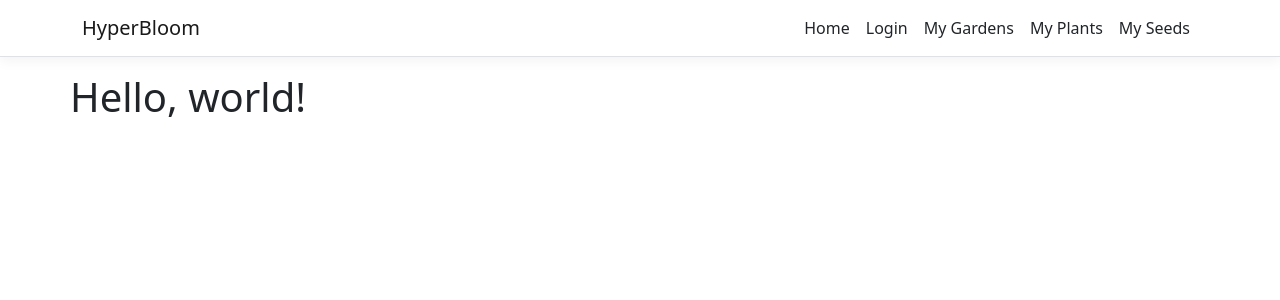
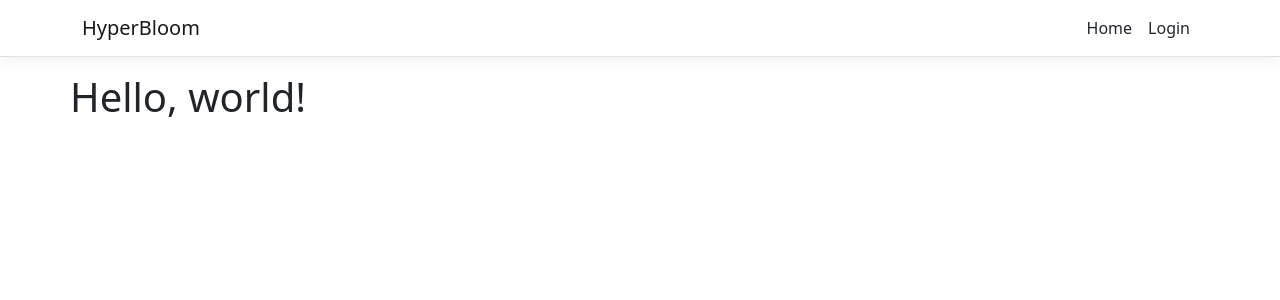
Before and after one commit to rBabett/hyperbloom, an Angular app in the folder HyperBloom/ClientApp/: page / in a window 1280 px wide. Shown: the top 300 px of the page. Built offline with nearby package versions, Linux system fonts and the light colour scheme.

Commit message:
change navmenu depending on if the user is logged in

```diff
--- a/HyperBloom/ClientApp/src/app/nav-menu/nav-menu.component.html
+++ b/HyperBloom/ClientApp/src/app/nav-menu/nav-menu.component.html
@@ -27,22 +27,27 @@
           >
             <a class="nav-link text-dark" [routerLink]="['/']">Home</a>
           </li>
-          <li class="nav-item" [routerLinkActive]="['link-active']">
+          <li *ngIf="!isLoggedIn" class="nav-item" [routerLinkActive]="['link-active']">
             <a class="nav-link text-dark" [routerLink]="['/login']"
             >Login</a
             >
           </li>
-          <li class="nav-item" [routerLinkActive]="['link-active']">
+          <li *ngIf="isLoggedIn" class="nav-item">
+            <a class="nav-link text-dark" (click)="logout()"
+            >Log out</a
+            >
+          </li>
+          <li *ngIf="isLoggedIn" class="nav-item" [routerLinkActive]="['link-active']">
             <a class="nav-link text-dark" [routerLink]="['/my-gardens']"
               >My Gardens</a
             >
           </li>
-          <li class="nav-item" [routerLinkActive]="['link-active']">
+          <li *ngIf="isLoggedIn" class="nav-item" [routerLinkActive]="['link-active']">
             <a class="nav-link text-dark" [routerLink]="['/my-plants']"
               >My Plants</a
             >
           </li>
-          <li class="nav-item" [routerLinkActive]="['link-active']">
+          <li *ngIf="isLoggedIn" class="nav-item" [routerLinkActive]="['link-active']">
             <a class="nav-link text-dark" [routerLink]="['/my-seeds']"
             >My Seeds</a
             >
```
